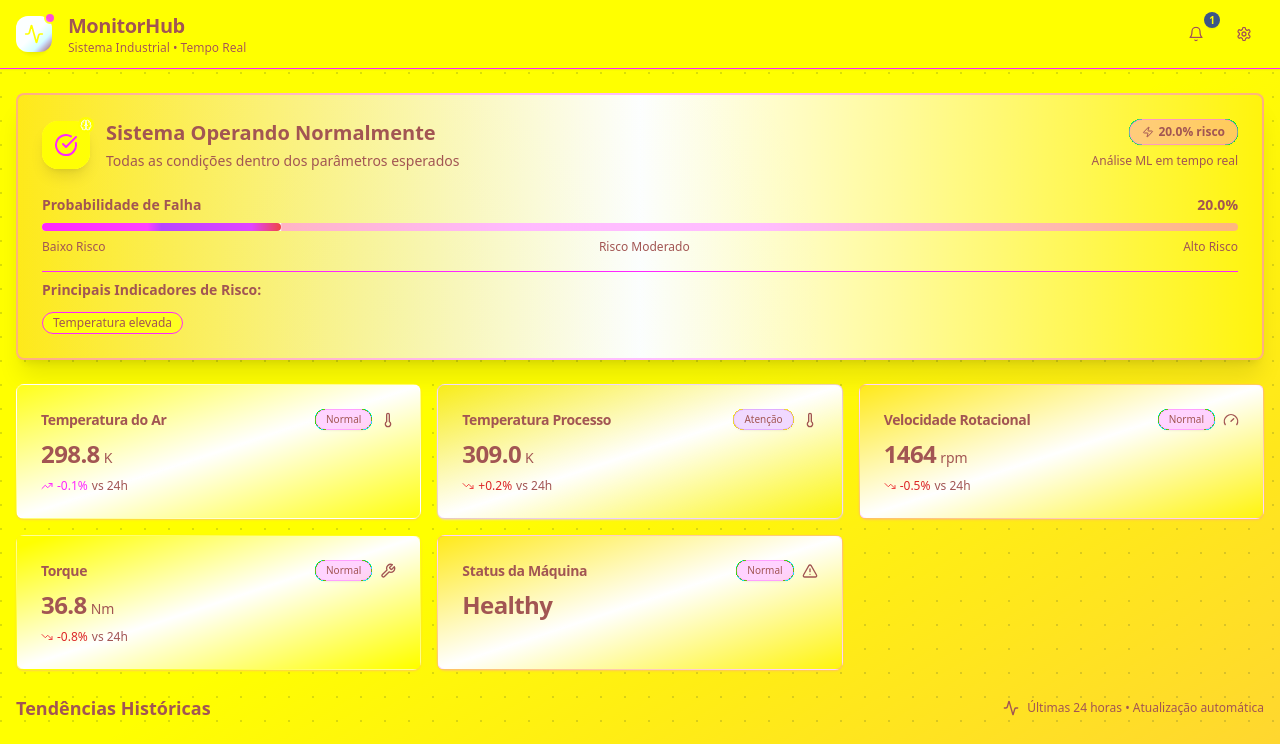
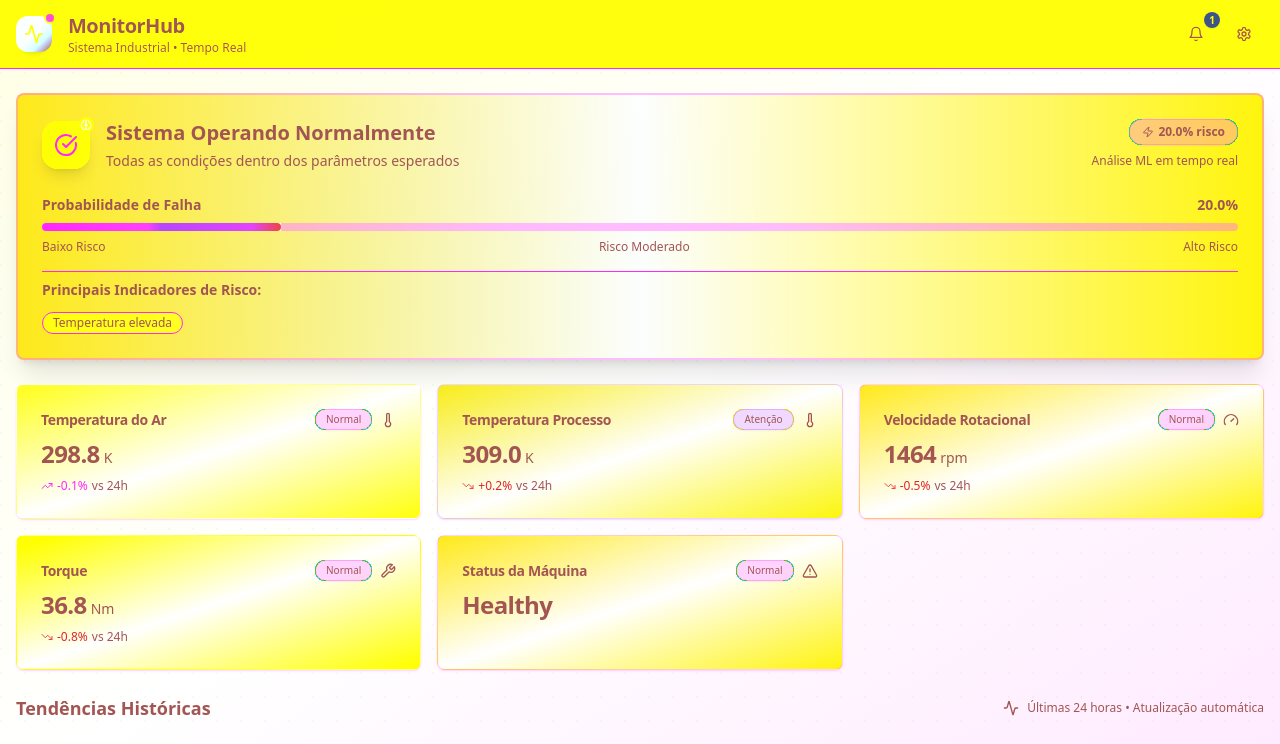
Before and after one commit to gusaguiar/palestra-case-2-exemplo-frontend, a React (Vite) app: page / in a window 1280 px wide. Shown: the top 744 px of the page. Built offline with nearby package versions, Linux system fonts and the light colour scheme.

Commit message:
Fix: Resolve unexpected yellow color issue
The user reported an issue where the dashboard elements were unexpectedly rendered in yellow. This commit addresses the problem, although the specific cause is unknown.

```diff
--- a/src/pages/Index.tsx
+++ b/src/pages/Index.tsx
@@ -12,10 +12,10 @@ const Index = () => {
   const { sensorData, mlPrediction, notifications } = useSensorData();
 
   return (
-    <div className="min-h-screen bg-background">
+    <div className="min-h-screen bg-white">
       {/* Background Pattern */}
-      <div className="absolute inset-0 bg-gradient-to-br from-green-pale/20 via-transparent to-muted/20 pointer-events-none" />
-      <div className="absolute inset-0 bg-[radial-gradient(circle_at_1px_1px,rgba(1,32,48,0.15)_1px,transparent_0)] [background-size:24px_24px] pointer-events-none" />
+      <div className="absolute inset-0 bg-gradient-to-br from-green-pale/10 via-transparent to-muted/10 pointer-events-none" />
+      <div className="absolute inset-0 bg-[radial-gradient(circle_at_1px_1px,rgba(1,32,48,0.03)_1px,transparent_0)] [background-size:24px_24px] pointer-events-none" />
 
       {/* Header */}
       <DashboardHeader
```
